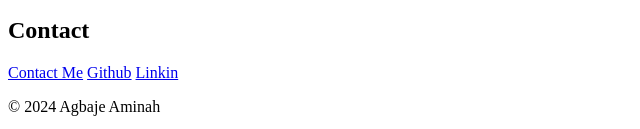
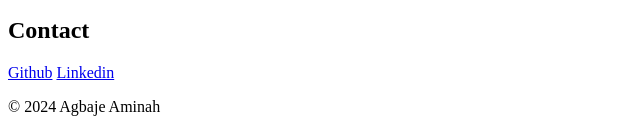
Before and after one commit to Larhra/My_First_Portfolio, a plain HTML site: page portfolio/index.html in a window 1280 px wide. Shown: the part 849-978 px from the top of the page, 0-640 px from the left. Drawn offline with Linux system fonts and the light colour scheme.

Commit message:
Portfolio Page

```diff
--- a/portfolio/index.html
+++ b/portfolio/index.html
@@ -2,7 +2,6 @@
 <html lang="en">
 <head>
     <meta charset="UTF-8">
-    <meta name="viewport" content="width=device-width, initial-scale=1.0">
     <title>AGBAJE AMINAH - Personal Portfolio</title>
 </head>
 <body>
@@ -66,9 +65,9 @@
     </section>
     <section id="contact">
         <h2>Contact</h2>
-        <a href="mailto:agbajeaminah@gmail.com" target="_blank">Contact Me</a>
+        <a href="mailto:agbajeaminah@gmail.com" target="_blank"></a>
         <a href="https://github.com/Larhra" target="_blank">Github</a>
-        <a href="https://www.linkedin.com/in/omolara-a-070a141b0/" target="_blank">Linkin</a>
+        <a href="https://www.linkedin.com/in/omolara-a-070a141b0/" target="_blank">Linkedin</a>
 
     </section>
 
```
